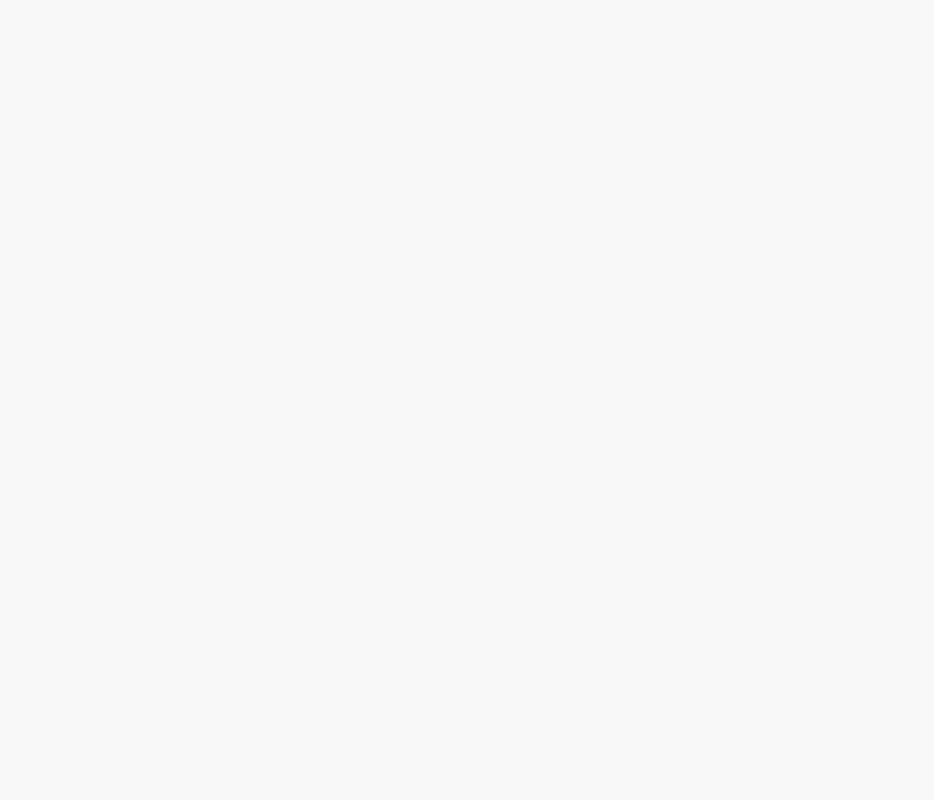
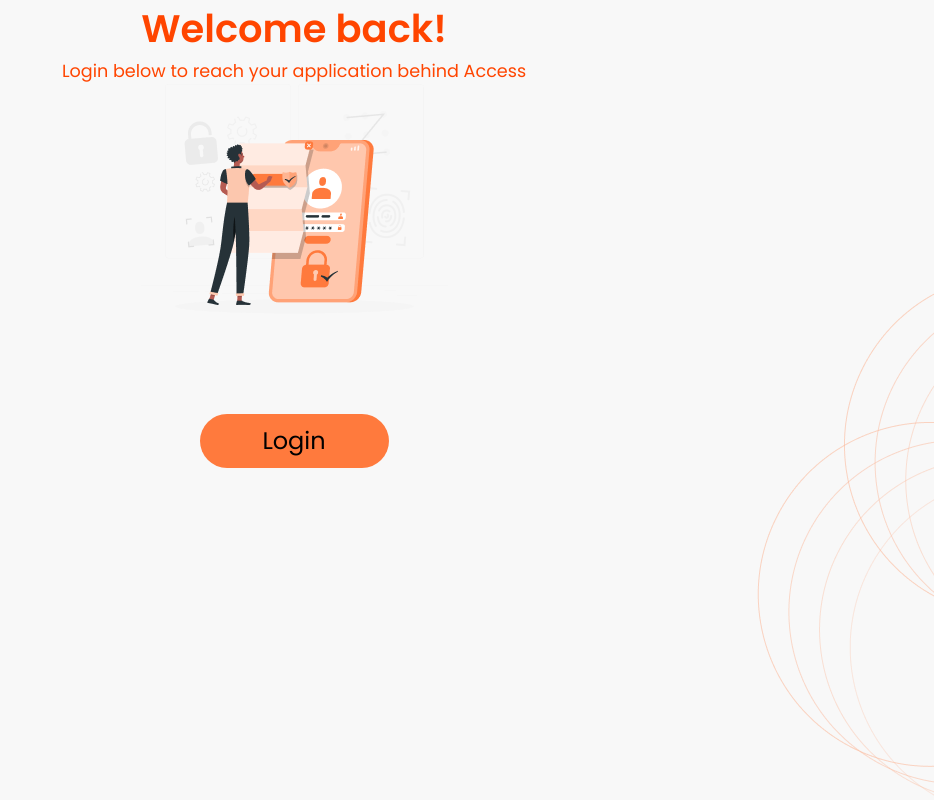
Before and after one commit to ntiwari11/BasketHunt-Dashboard, a React (Create React App) app in the folder client/: page /login in a window 1280 px wide. Before the commit this address had no page. Shown: the whole page, without its empty margins (346-1280 px from the left). Built offline with nearby package versions, Linux system fonts and the light colour scheme.

Commit message:
Login page Integrated

```diff
--- a/client/src/App.js
+++ b/client/src/App.js
@@ -6,12 +6,14 @@ import PageNotFound from "./components/Errors/PageNotFound";
 import AdminLogin from "./components/LoginComponent/AdminLogin";
 import UserLogin from "./components/LoginComponent/UserLogin";
 import Dasboard from "./components/DashboardContainer/Dasboard";
+import Login from "./components/LoginComponent/Login";
 function App() {
   return (
     <Routes>
-      <Route path="/" element={<Navigate to="/dashboard" />} />
+      <Route path="/" element={<Navigate to="/login" />} />
       <Route path="/appdashboard" element={<Home />} />
       <Route path="/dashboard" element={<Dasboard />} />
+      <Route path="/login" element={<Login />} />
 
       <Route path="/adminlogin" element={<AdminLogin />} />
       <Route path="/userlogin" element={<UserLogin />} />
--- a/client/src/components/DashboardContainer/Dasboard.jsx
+++ b/client/src/components/DashboardContainer/Dasboard.jsx
@@ -2,13 +2,14 @@ import React from "react";
 import DashboardNavbar from "./Navbar/DashboardNavbar";
 import DashboardSearchBar from "./DashboardSearchBar";
 import DashboardCards from "./DashboardCards";
-
+import Navbar from "./Navbar/Navbar";
 const Dasboard = () => {
   return (
     <>
       {/* <div>dasboard</div> */}
       <div>
-        <DashboardNavbar />
+        {/* <DashboardNavbar /> */}
+        <Navbar />
         <DashboardSearchBar />
         <DashboardCards />
       </div>
--- /dev/null
+++ b/client/src/components/DashboardContainer/Styles/Login.css
@@ -0,0 +1,64 @@
+body {
+  height: 100%;
+  width: 100%;
+}
+
+html {
+  height: 100%;
+  width: 100%;
+}
+
+.App_Farman {
+  display: flex;
+  text-align: center;
+  justify-content: center;
+  flex-direction: column;
+}
+
+.App-logo_Farman {
+  height: 100%;
+  width: 100%;
+}
+
+.p1_Farman {
+  font-weight: 600;
+  font-size: 240%;
+  display: flex;
+  justify-content: center;
+}
+
+.p2_Farman {
+  display: flex;
+  justify-content: center;
+  font-size: 110%;
+  font-weight: 300;
+}
+
+.sec_Farman {
+  display: flex;
+  flex-direction: column;
+  justify-content: center;
+  align-items: center;
+}
+
+.btn_Farman {
+  width: 189px;
+  height: 54px;
+  background-color: #ff7a3d;
+  border-radius: 30px;
+  font-size: 24px;
+  border: none;
+  text-decoration: none;
+  margin: 100px 0px 0px 0px;
+}
+
+.btn_Farman a {
+  text-decoration: none;
+  color: black;
+}
+
+.low_Farman {
+  position: absolute;
+  right: 0px;
+  bottom: 0px;
+}
--- /dev/null
+++ b/client/src/components/LoginComponent/Login.jsx
@@ -0,0 +1,24 @@
+import React from "react";
+// import circle_image from "./circle image.png";
+import "../DashboardContainer/Styles/Login.css";
+const Login = () => {
+  return (
+    <div className="App_Farman">
+      <header className="App-header_Farman">
+        <p className="p1_Farman">Welcome back!</p>
+        <p className="p2_Farman">
+          Login below to reach your application behind Access
+        </p>
+        <section className="sec_Farman">
+          <img src="./image.png" alt="img" />
+          <button className="btn_Farman">
+            <a href="/dashboard">Login</a>
+          </button>
+        </section>
+        <img className="low_Farman" src="./circle image.png" alt="img" />
+      </header>
+    </div>
+  );
+};
+
+export default Login;
```
Also changed, not shown: client/public/circle image.png (added), client/public/image.png (added).
